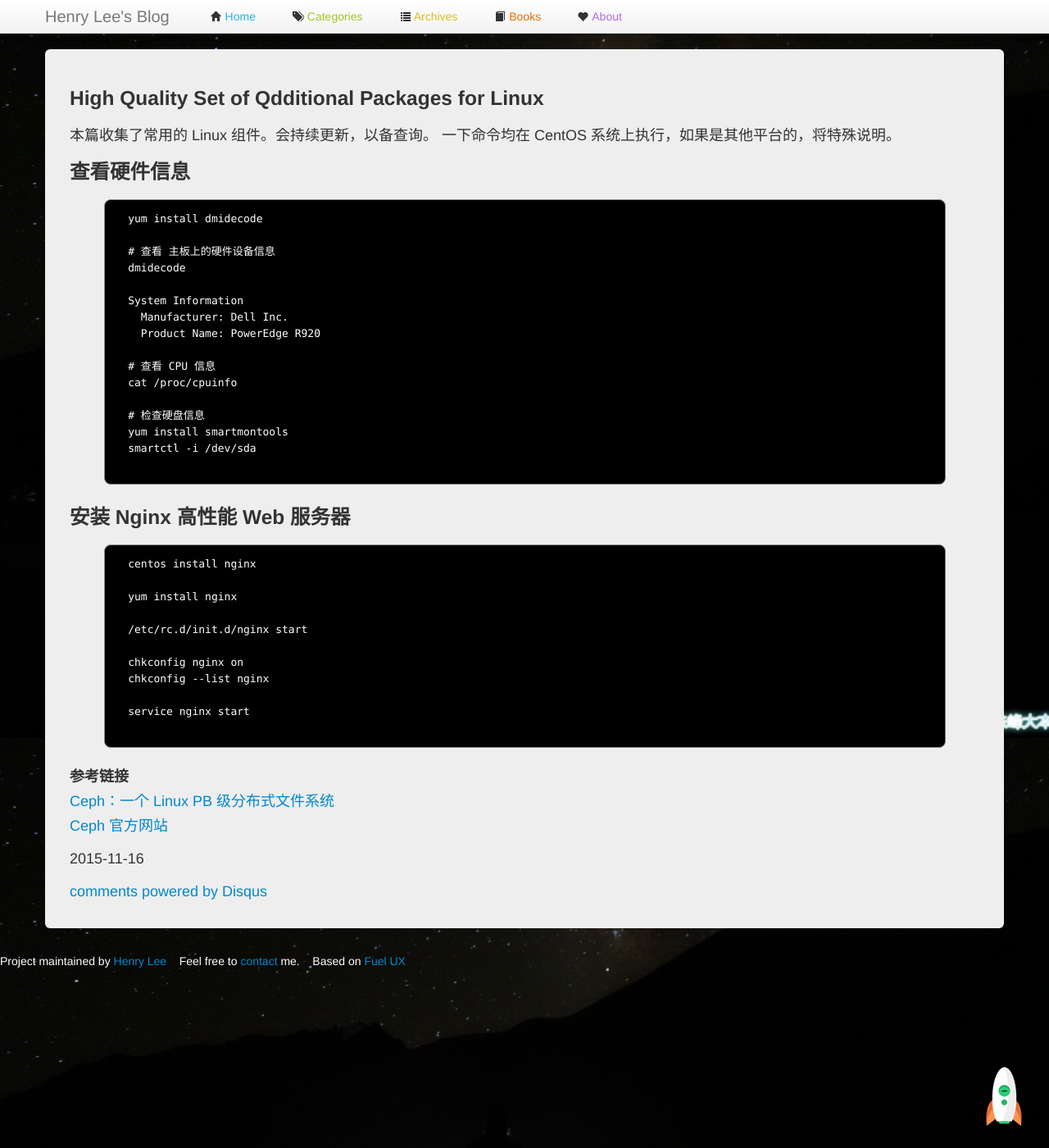
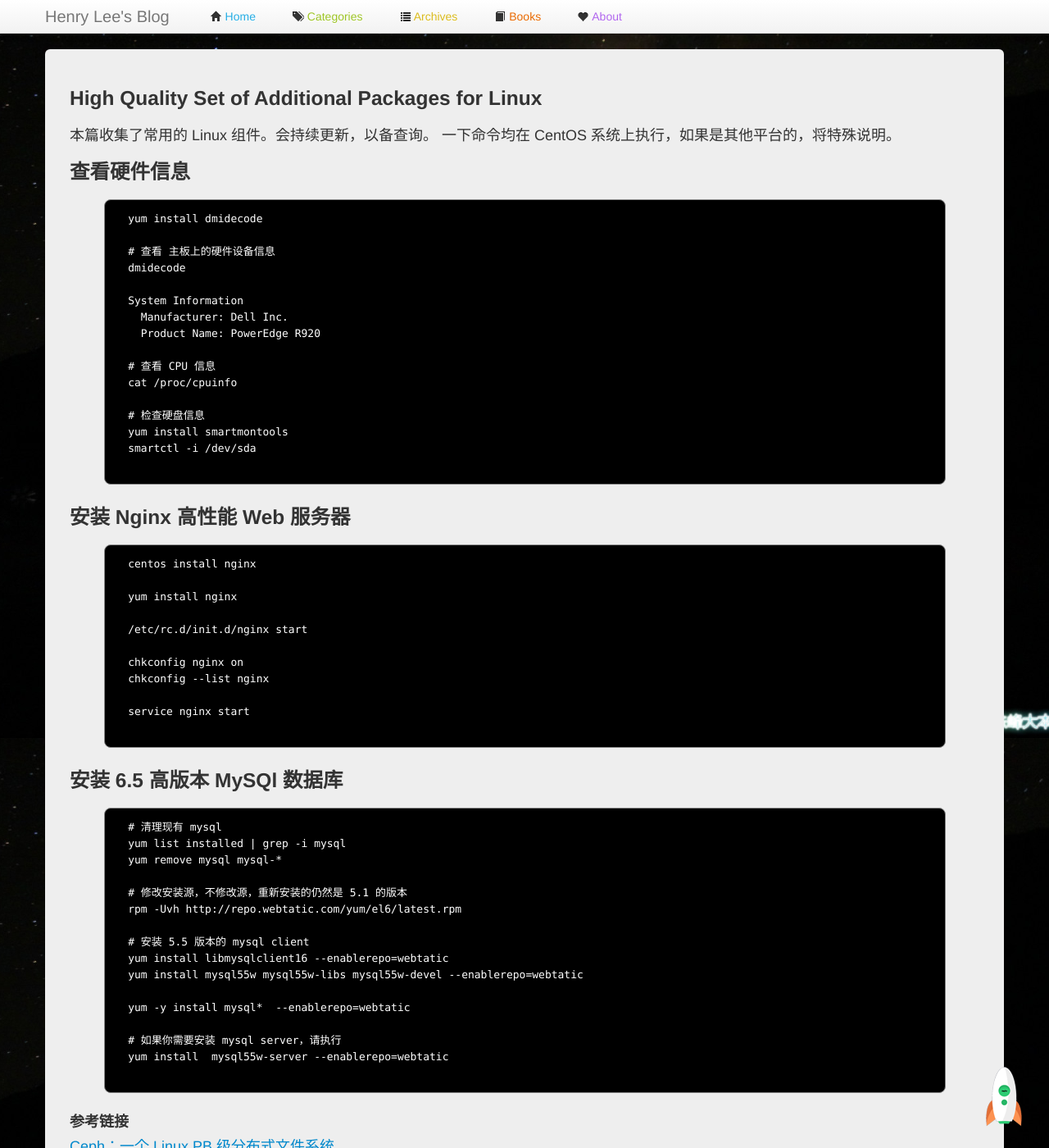
Before and after one commit to manageyp/manageyp.github.com, a Jekyll site: the page built from _posts/2015-11-16-high-quality-set-of-additional-packages-for-linux.html, in a window 1280 px wide and 1400 px high. Shown: the whole window at 82% size. Built offline with Jekyll 4.4.1, drawn with Linux system fonts in a browser that asks for light colours; comment, search, counter and statistics services are not loaded.

Commit message:
[Change] high-quality-set-of-additional-packages-for-linux

```diff
--- a/_posts/2015-11-16-high-quality-set-of-additional-packages-for-linux.html
+++ b/_posts/2015-11-16-high-quality-set-of-additional-packages-for-linux.html
@@ -1,7 +1,7 @@
 ---
 layout: post
-title: High Quality Set of Qdditional Packages for Linux
-description: High Quality Set of Qdditional Packages for Linux
+title: High Quality Set of Additional Packages for Linux
+description: High Quality Set of Additional Packages for Linux
 categories: Linux-Mac
 tags: Linux-Mac
 record_on: 2015-11-16
@@ -50,6 +50,28 @@ record_on: 2015-11-16
 </p>
 
 
+<h3>安装 6.5 高版本 MySQl 数据库</h3>
+<p>
+  <pre class="prettyprint lang-html">
+  # 清理现有 mysql
+  yum list installed | grep -i mysql
+  yum remove mysql mysql-*
+
+  # 修改安装源，不修改源，重新安装的仍然是 5.1 的版本
+  rpm -Uvh http://repo.webtatic.com/yum/el6/latest.rpm
+
+  # 安装 5.5 版本的 mysql client
+  yum install libmysqlclient16 --enablerepo=webtatic
+  yum install mysql55w mysql55w-libs mysql55w-devel --enablerepo=webtatic
+
+  yum -y install mysql*  --enablerepo=webtatic
+
+  # 如果你需要安装 mysql server，请执行
+  yum install  mysql55w-server --enablerepo=webtatic
+  </pre>
+</p>
+
+
 <p>
   <b>参考链接</b><br />
   <a href="http://www.ibm.com/developerworks/cn/linux/l-ceph/index.html" target="_blank">Ceph：一个 Linux PB 级分布式文件系统</a><br />
```
